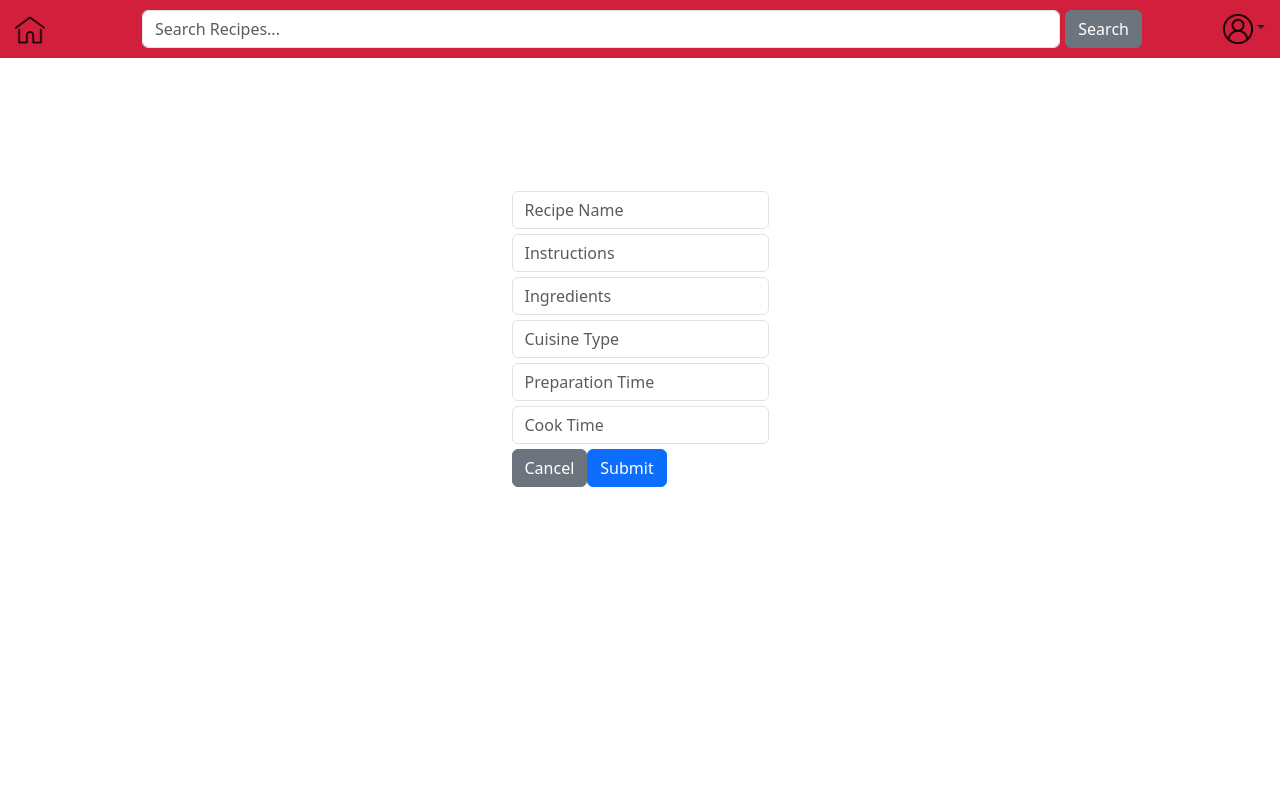
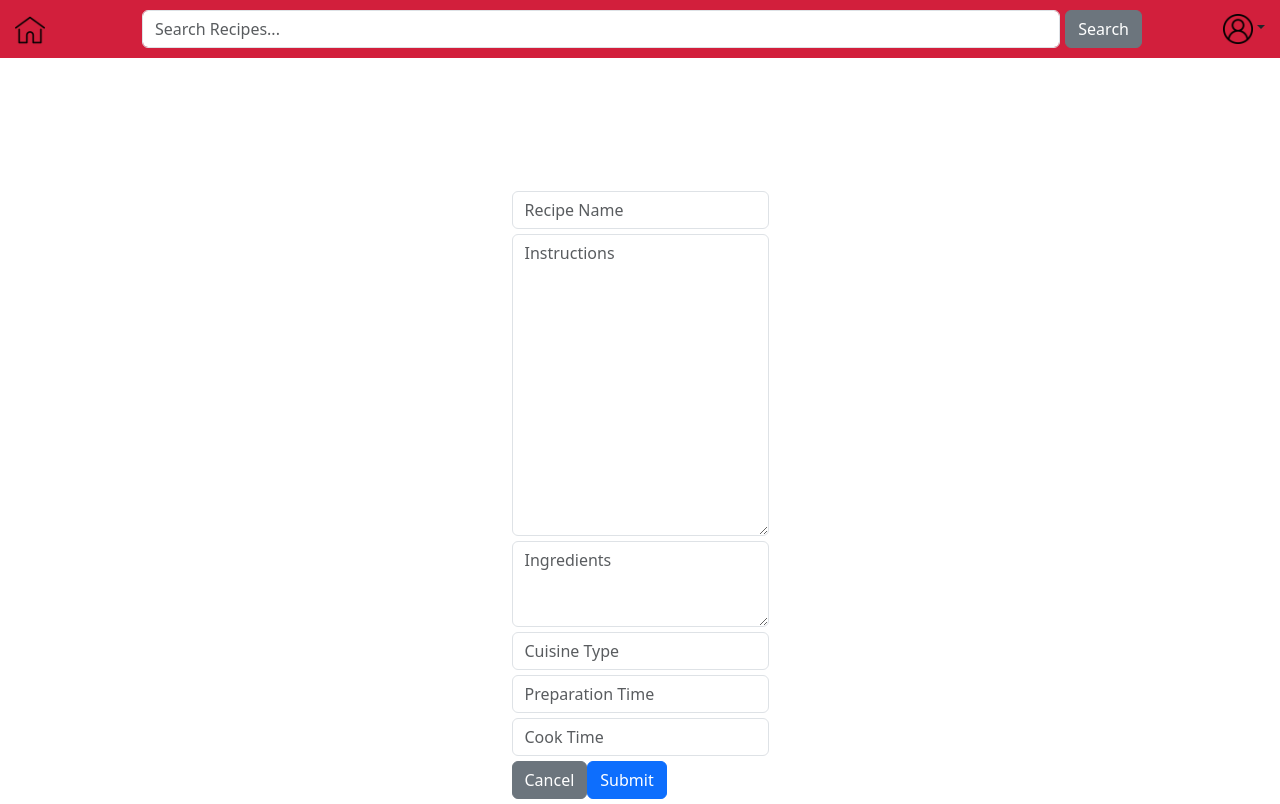
Before and after one commit to DonnyLp/recipe-repo, a React (Create React App) app in the folder frontend/: page /PostRecipeForm in a window 1280 px wide. Built offline with nearby package versions, Linux system fonts and the light colour scheme.

Commit message:
fixed post recipe

```diff
--- /dev/null
+++ b/frontend/src/components/AdminNavbar.js
@@ -0,0 +1,31 @@
+import React from 'react';
+import { useNavigate } from 'react-router-dom';
+
+export const AdminNavbar = () => {
+
+const navigate = useNavigate();
+
+const signOut = (event) => {
+    event.preventDefault();
+    localStorage.clear();
+    navigate("/Login");
+}
+
+    return(
+        <nav className="navbar navbar-light" style={{backgroundColor: '#D21F3C'}}>
+        <a className="navbar-brand" href="/AdminHome">
+            <div className="navbar-home">
+                <img src="/images/home.png" width="30" height="30" alt="HomeButton" />
+            </div>
+        </a>
+        <div className="nav-item">
+            <h1>Admin Home</h1>
+        </div>
+            <div className="nav-item" style={{margin: "0 5 0 0"}}>
+                <button className="btn btn-secondary" onClick={(event) => {signOut(event)}}>
+                    Sign Out
+                </button>
+            </div>
+        </nav>
+    );
+};
--- a/frontend/src/pages/AdminHome.js
+++ b/frontend/src/pages/AdminHome.js
@@ -1,6 +1,6 @@
 import React, { useState, useEffect } from "react";
 import axios from "axios";
-import { Navbar } from "../components/Navbar";
+import { AdminNavbar } from "../components/AdminNavbar";
 import '../styles/Verifications.css';
 
 const AdminHome = () => {
@@ -69,9 +69,8 @@ const AdminHome = () => {
 
     return (
         <div>
-            <Navbar />
+            <AdminNavbar />
             <div className="admin-home-container">
-                <h1>Admin Home</h1>
                 <div className="users-list">
                     <h2>Users to Verify</h2>
                     {verifications.length > 0 ? (
--- a/frontend/src/pages/PostRecipeForm.js
+++ b/frontend/src/pages/PostRecipeForm.js
@@ -60,22 +60,24 @@ const PostRecipeForm = () => {
                             />
                         </div>
                         <div className="form-group" style={{margin: '5px 0px 5px 0px'}}>
-                        <input
+                            <textarea
                                     type="text"
                                     className="form-control"
                                     placeholder="Instructions"
                                     value={instructions}
                                     onChange={(e) => setInstructions(e.target.value)}
+                                    rows="12"
                                     required
                             />
                         </div>
                         <div className="form-group" style={{margin: '5px 0px 5px 0px'}}>
-                        <input
+                            <textarea
                             type="text"
                             className="form-control"
                             placeholder="Ingredients"
                             value={ingredients}
                             onChange={(e) => setIngredients(e.target.value)}
+                            rows="3"
                             required
                              />
                         </div>
```
Lines whose indentation alone changed are shown as unchanged.
